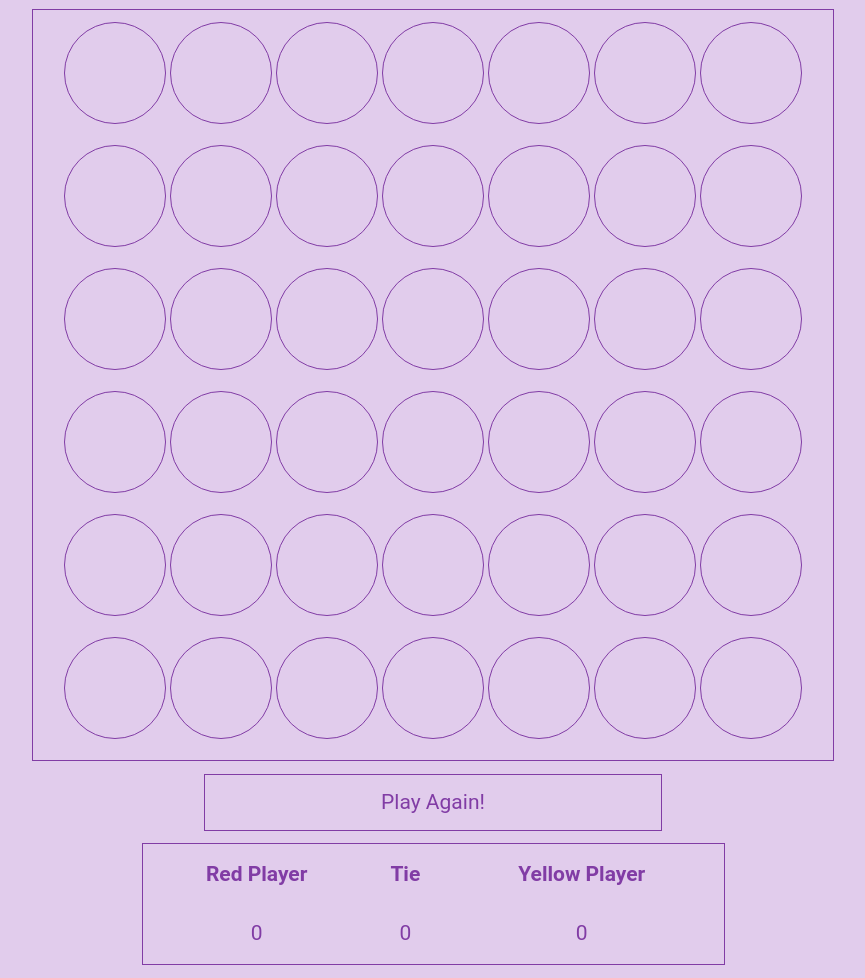
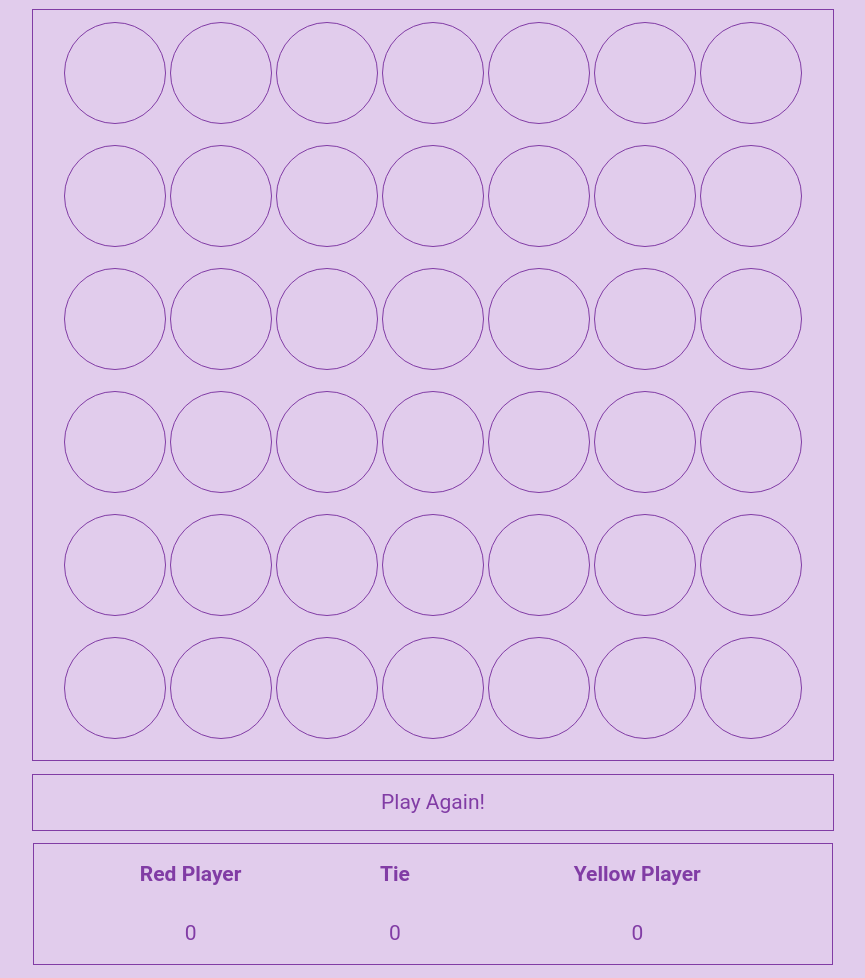
Before and after one commit to vfunez/pset-9, a plain HTML site: page connect-four.html in a window 1280 px wide. Shown: the part 230-1208 px from the top of the page, without its empty margins (207-1072 px from the left). Drawn offline with Linux system fonts and the light colour scheme.

Commit message:
connect-four done

```diff
--- a/css/connect-four.css
+++ b/css/connect-four.css
@@ -107,7 +107,7 @@ align-items: center;
   line-height: 55px;
   margin: 1%;
   text-align: center;
-  width: 456px;
+  width: 800px;
 }
 
 #reset-button:hover {
@@ -124,7 +124,7 @@ align-items: center;
   line-height: 55px;
   margin: 1%;
   text-align: center;
-  width: 583px;
+  width: 800px;
 }
 a, a:hover, a:visited, a:active {
   color: #813CA5
```
